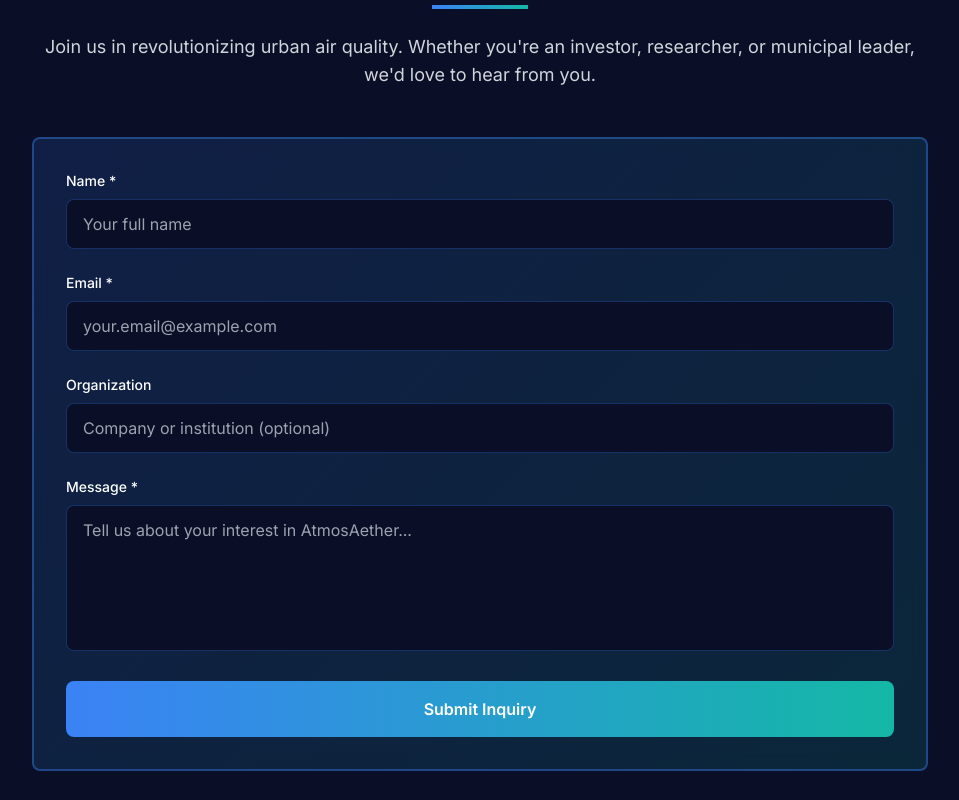
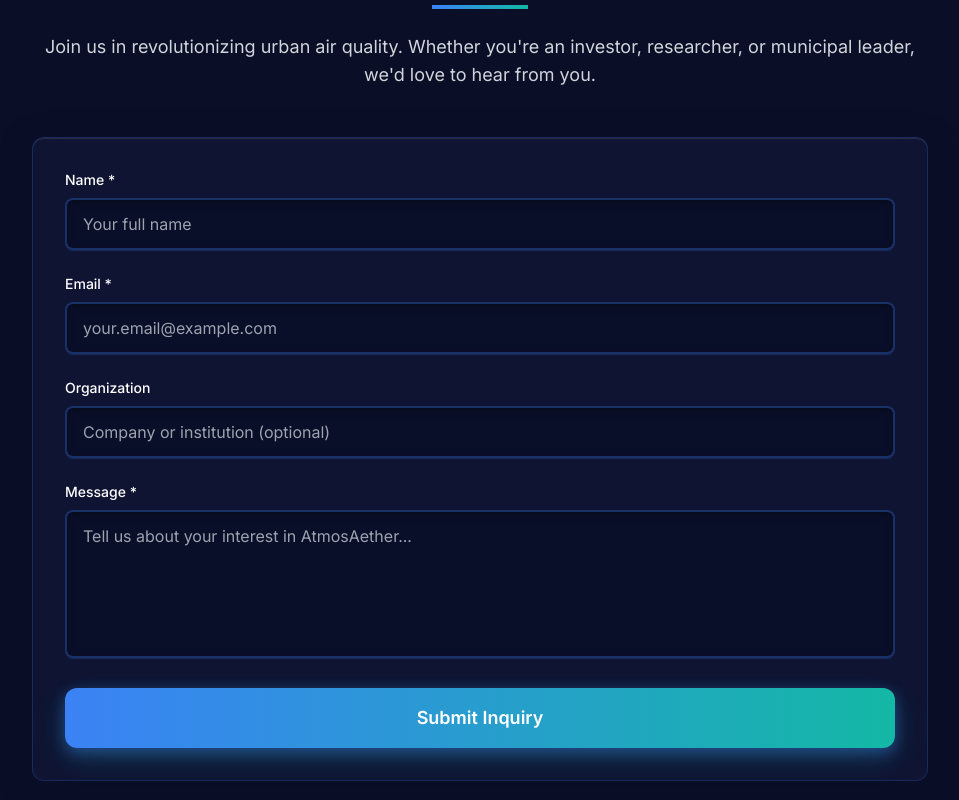
Before and after one commit to SUBHRAJITKAR1379/IonWeave, a React (Create React App) app in the folder frontend/: page / in a window 1280 px wide. Shown: the part 6460-7260 px from the top of the page, without its empty margins (160-1119 px from the left). Built offline with nearby package versions, Linux system fonts and the light colour scheme; no server answers.

Commit message:
auto-commit for 34ccdbe5-8328-4111-9f0e-bd2ff57f20ca

```diff
--- a/frontend/src/App.js
+++ b/frontend/src/App.js
@@ -530,7 +530,7 @@ function App() {
             </p>
           </div>
 
-          <div className="gradient-border rounded-lg p-8 section-fade-in">
+          <div className="gradient-border rounded-xl p-8 section-fade-in glass-effect">
             <form onSubmit={handleSubmit} className="space-y-6" data-testid="contact-form">
               <div>
                 <label htmlFor="name" className="block text-sm font-medium mb-2">Name *</label>
@@ -541,7 +541,7 @@ function App() {
                   value={formData.name}
                   onChange={handleInputChange}
                   required
-                  className="w-full px-4 py-3 bg-dark-bg border border-accent-blue/30 rounded-lg focus:outline-none focus:border-accent-blue transition-colors"
+                  className="input-3d w-full px-4 py-3 rounded-lg focus:outline-none transition-all"
                   placeholder="Your full name"
                   data-testid="contact-input-name"
                 />
@@ -556,7 +556,7 @@ function App() {
                   value={formData.email}
                   onChange={handleInputChange}
                   required
-                  className="w-full px-4 py-3 bg-dark-bg border border-accent-blue/30 rounded-lg focus:outline-none focus:border-accent-blue transition-colors"
+                  className="input-3d w-full px-4 py-3 rounded-lg focus:outline-none transition-all"
                   placeholder="your.email@example.com"
                   data-testid="contact-input-email"
                 />
@@ -570,7 +570,7 @@ function App() {
                   name="organization"
                   value={formData.organization}
                   onChange={handleInputChange}
-                  className="w-full px-4 py-3 bg-dark-bg border border-accent-blue/30 rounded-lg focus:outline-none focus:border-accent-blue transition-colors"
+                  className="input-3d w-full px-4 py-3 rounded-lg focus:outline-none transition-all"
                   placeholder="Company or institution (optional)"
                   data-testid="contact-input-organization"
                 />
@@ -585,7 +585,7 @@ function App() {
                   onChange={handleInputChange}
                   required
                   rows="5"
-                  className="w-full px-4 py-3 bg-dark-bg border border-accent-blue/30 rounded-lg focus:outline-none focus:border-accent-blue transition-colors resize-none"
+                  className="input-3d w-full px-4 py-3 rounded-lg focus:outline-none resize-none transition-all"
                   placeholder="Tell us about your interest in AtmosAether..."
                   data-testid="contact-input-message"
                 ></textarea>
@@ -593,7 +593,7 @@ function App() {
 
               {formStatus.message && (
                 <div
-                  className={`p-4 rounded-lg ${formStatus.type === 'success' ? 'bg-accent-teal/20 text-accent-teal' : 'bg-red-500/20 text-red-400'}`}
+                  className={`p-4 rounded-xl glass-effect ${formStatus.type === 'success' ? 'border-2 border-accent-teal text-accent-teal' : 'border-2 border-red-400 text-red-400'}`}
                   data-testid="contact-form-status"
                 >
                   {formStatus.message}
@@ -603,7 +603,7 @@ function App() {
               <button
                 type="submit"
                 disabled={isSubmitting}
-                className="w-full bg-gradient-to-r from-accent-blue to-accent-teal text-white py-4 rounded-lg font-semibold hover:shadow-lg hover:shadow-accent-blue/50 transition-all duration-300 disabled:opacity-50 disabled:cursor-not-allowed"
+                className="button-3d w-full bg-gradient-to-r from-accent-blue to-accent-teal text-white py-4 rounded-xl font-semibold text-lg disabled:opacity-50 disabled:cursor-not-allowed"
                 data-testid="contact-submit-button"
               >
                 {isSubmitting ? 'Submitting...' : 'Submit Inquiry'}
```
